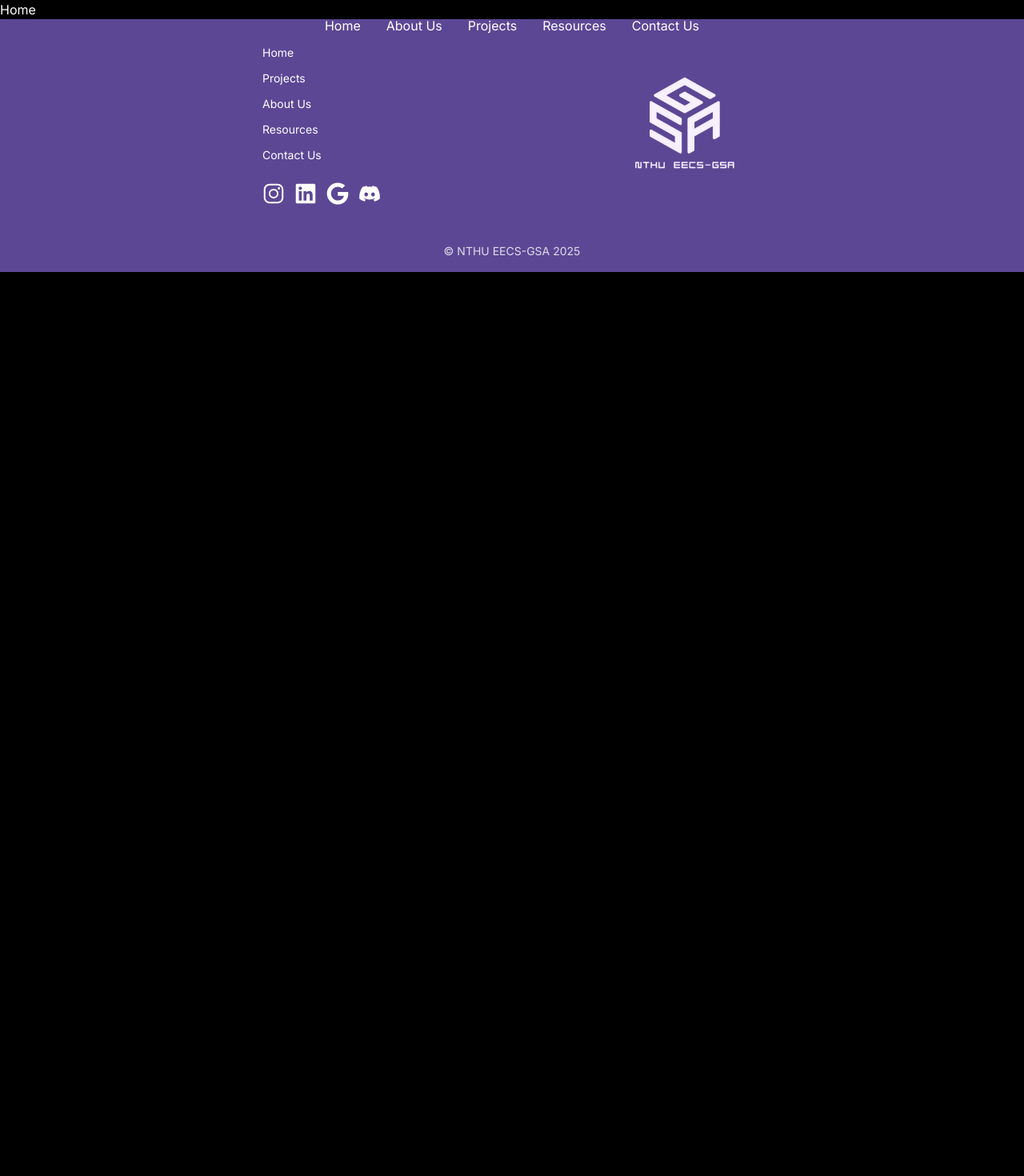
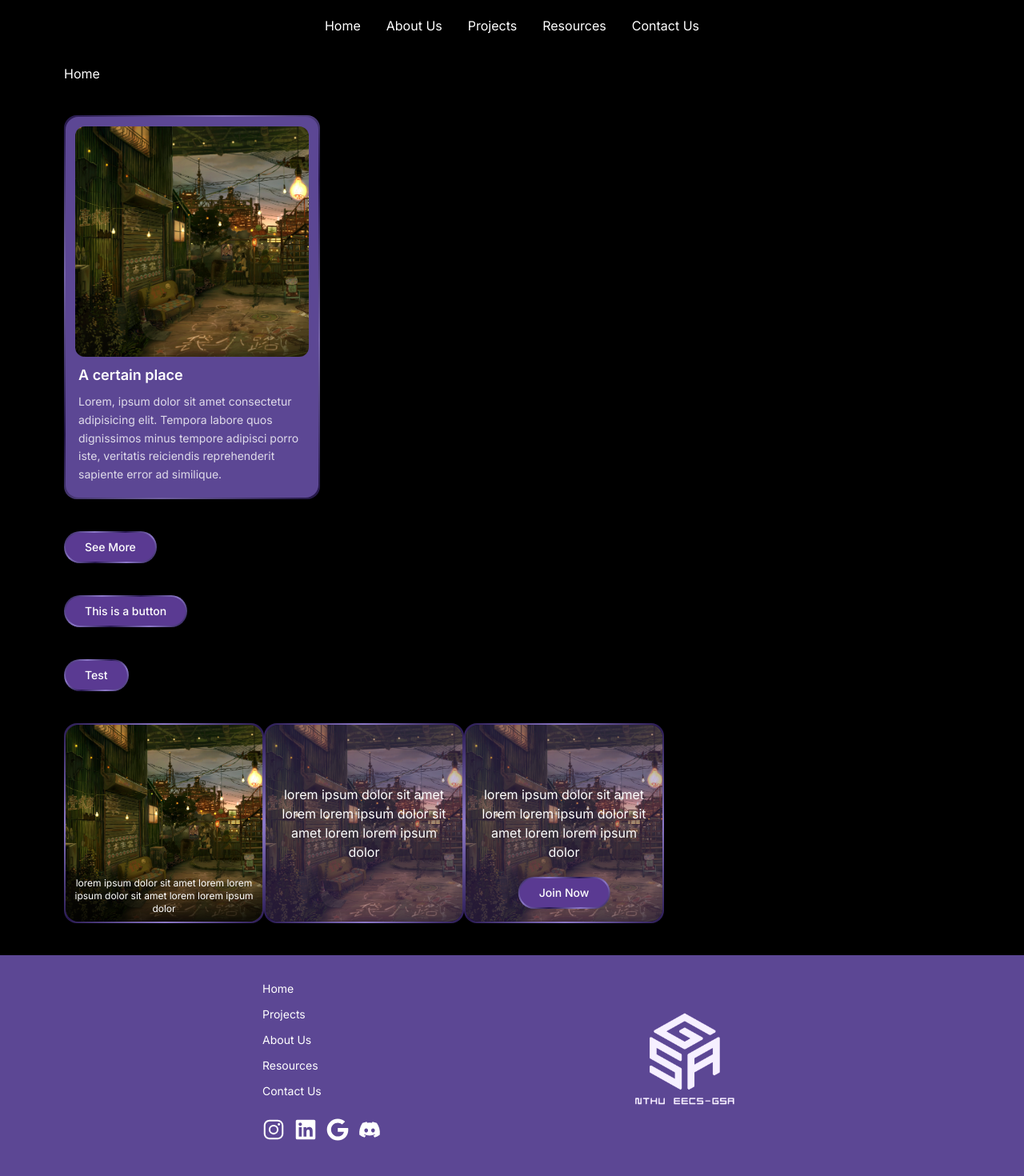
Before and after one commit to gladysvalerie/eecsgsa-website, a React (Vite) app: page / in a window 1280 px wide. Shown: the top 1470 px of the page at 80% size. Before the commit the page ends 800 px from the top, so only its background shows below. Built offline with nearby package versions, Linux system fonts and the light colour scheme.

Commit message:
Add custom button, card, image card components with different variants

```diff
--- /dev/null
+++ b/src/components/ButtonPrimary.jsx
@@ -0,0 +1,34 @@
+import React from "react";
+
+const GradientRingButton = ({
+    children,
+    className = "",
+    onClick,
+    width,
+    height,
+    rounded = "rounded-full",
+}) => {
+    return (
+        <div
+            className={`block ${rounded} bg-gradient-ring ${className}`}
+            style={{
+                width: width || "fit-content",
+                height: height || "auto",
+                minWidth: width ? undefined : "fit-content",
+                minHeight: height ? undefined : "fit-content",
+                padding: "2px",
+            }}
+        >
+            <button
+                className={`w-full h-full bg-[#5A3A92] ${rounded} cursor-pointer flex items-center justify-center px-6 py-2`}
+                onClick={onClick}
+            >
+                <span className="text-white font-medium font-inter text-sm whitespace-nowrap">
+                    {children}
+                </span>
+            </button>
+        </div>
+    );
+};
+
+export default GradientRingButton;
--- /dev/null
+++ b/src/components/Card.jsx
@@ -0,0 +1,77 @@
+import React from "react";
+
+const Card = ({
+    imageSrc,
+    imageAlt = "Card image",
+    title,
+    description,
+    children,
+    width = 320,
+    height = 480,
+    className = "",
+}) => {
+    const mediaHeight = height * 0.65;
+    const contentHeight = height * 0.35;
+    const imageInset = 12;
+
+    return (
+        <div
+            className={`inline-block rounded-2xl bg-gradient-ring ${className}`}
+            style={{
+                width: `${width}px`,
+                height: `${height}px`,
+                padding: "2px",
+            }}
+        >
+            {/* Main card content */}
+            <div
+                className="w-full h-full bg-[var(--color-primary)] rounded-2xl shadow-lg overflow-hidden"
+                style={{
+                    boxShadow: "0 4px 20px rgba(0,0,0,0.35)",
+                }}
+            >
+                {/* Top media section - 65% of card height */}
+                <div
+                    className="relative"
+                    style={{ height: `${mediaHeight}px` }}
+                >
+                    {imageSrc && (
+                        <img
+                            src={imageSrc}
+                            alt={imageAlt}
+                            className="absolute object-cover rounded-xl"
+                            style={{
+                                top: `${imageInset}px`,
+                                left: `${imageInset}px`,
+                                width: `calc(100% - ${imageInset * 2}px)`,
+                                height: `calc(100% - ${imageInset * 2}px)`,
+                            }}
+                        />
+                    )}
+                </div>
+
+                {/* Bottom content section - 35% of card height */}
+                <div
+                    className="p-4 flex flex-col justify-center"
+                    style={{ height: `${contentHeight}px` }}
+                >
+                    {title && (
+                        <h3 className="text-white text-lg font-semibold mb-2">
+                            {title}
+                        </h3>
+                    )}
+
+                    {description && (
+                        <p className="text-white/80 text-sm leading-relaxed mb-6">
+                            {description}
+                        </p>
+                    )}
+
+                    {children && <div>{children}</div>}
+                </div>
+            </div>
+        </div>
+    );
+};
+
+export default Card;
--- /dev/null
+++ b/src/components/SquareImageCard.jsx
@@ -0,0 +1,78 @@
+import React from "react";
+
+const SquareImageCard = ({
+    size = "250px",
+    width,
+    height,
+    imageSrc,
+    imageAlt = "Card image",
+    caption,
+    button,
+    type = "primary",
+    className = "",
+}) => {
+    // Use width/height if provided, otherwise fall back to size for square
+    const cardWidth = width || size;
+    const cardHeight = height || size;
+
+    return (
+        <div
+            className={`inline-block rounded-2xl bg-gradient-ring ${className}`}
+            style={{
+                width: cardWidth,
+                height: cardHeight,
+                padding: "2px",
+            }}
+        >
+            {/* Main card content */}
+            <div className="relative w-full h-full bg-[#5A3A92] rounded-2xl overflow-hidden">
+                {/* Image */}
+                {imageSrc ? (
+                    <img
+                        src={imageSrc}
+                        alt={imageAlt}
+                        className="w-full h-full object-cover"
+                    />
+                ) : (
+                    <div className="w-full h-full bg-white/10 flex items-center justify-center">
+                        <span className="text-gray-400 text-sm">
+                            Image placeholder
+                        </span>
+                    </div>
+                )}
+
+                {/* Secondary type overlay */}
+                {type === "secondary" && (
+                    <div className="absolute inset-0 rounded-2xl bg-[#5A3A92]/35" />
+                )}
+
+                {/* Caption based on type */}
+                {caption && (
+                    <>
+                        {type === "primary" ? (
+                            /* Primary: bottom-aligned caption with gradient background */
+                            <div className="absolute bottom-0 w-full p-2 text-center text-xs text-white">
+                                <div className="w-full h-full bg-gradient-to-b from-transparent via-black/40 to-black/70 absolute inset-0 rounded-b-2xl" />
+                                <div className="relative z-10">{caption}</div>
+                            </div>
+                        ) : (
+                            /* Secondary: centered caption */
+                            <div className="absolute inset-0 grid place-items-center p-4 text-white text-center">
+                                {caption}
+                            </div>
+                        )}
+                    </>
+                )}
+
+                {/* Button overlay */}
+                {button && (
+                    <div className="absolute bottom-4 left-1/2 transform -translate-x-1/2 z-20">
+                        {button}
+                    </div>
+                )}
+            </div>
+        </div>
+    );
+};
+
+export default SquareImageCard;
--- a/src/index.css
+++ b/src/index.css
@@ -15,3 +15,16 @@
         font-family: "Inter", sans-serif;
     }
 }
+
+@layer utilities {
+    .bg-gradient-ring {
+        background: linear-gradient(
+            135deg,
+            rgba(40, 25, 80, 1) 0%,
+            rgba(140, 120, 200, 1) 25%,
+            rgba(40, 25, 80, 1) 50%,
+            rgba(140, 120, 200, 1) 75%,
+            rgba(40, 25, 80, 1) 100%
+        );
+    }
+}
--- a/src/pages/Home.jsx
+++ b/src/pages/Home.jsx
@@ -1,5 +1,49 @@
+import Card from "../components/Card";
+import ButtonPrimary from "../components/ButtonPrimary";
+import imageTest from "../assets/test.JPG";
+import SquareImageCard from "../components/SquareImageCard";
+
 const Home = () => {
-    return <div>Home</div>;
+    return (
+        <div className="w-screen pt-20 px-20">
+            <h1 className="mb-10">Home</h1>
+
+            <Card
+                imageSrc={imageTest}
+                title={"A certain place"}
+                description={
+                    "Lorem, ipsum dolor sit amet consectetur adipisicing elit. Tempora labore quos dignissimos minus tempore adipisci porro iste, veritatis reiciendis reprehenderit sapiente error ad similique."
+                }
+                className="mb-10"
+            />
+
+            <ButtonPrimary className="mb-10">See More</ButtonPrimary>
+            <ButtonPrimary className="mb-10">This is a button</ButtonPrimary>
+            <ButtonPrimary className="mb-10">Test</ButtonPrimary>
+
+            <SquareImageCard
+                caption="lorem ipsum dolor sit amet lorem lorem ipsum dolor sit amet lorem lorem ipsum dolor"
+                className="mb-10"
+                imageSrc={imageTest}
+                type="primary"
+            />
+
+            <SquareImageCard
+                caption="lorem ipsum dolor sit amet lorem lorem ipsum dolor sit amet lorem lorem ipsum dolor"
+                className="mb-10"
+                imageSrc={imageTest}
+                type="secondary"
+            />
+
+            <SquareImageCard
+                caption="lorem ipsum dolor sit amet lorem lorem ipsum dolor sit amet lorem lorem ipsum dolor"
+                className="mb-10"
+                imageSrc={imageTest}
+                type="secondary"
+                button={<ButtonPrimary>Join Now</ButtonPrimary>}
+            />
+        </div>
+    );
 };
 
 export default Home;
```
Also changed, not shown: src/assets/fu.png (added), src/assets/test.JPG (added).
